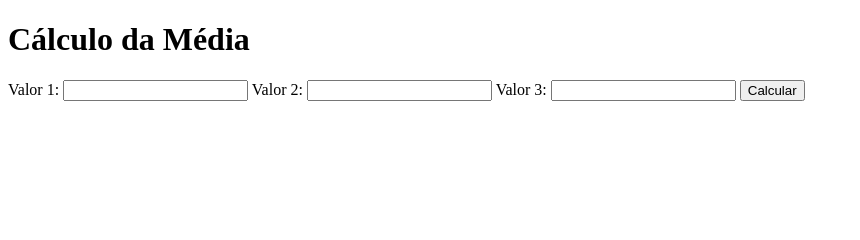
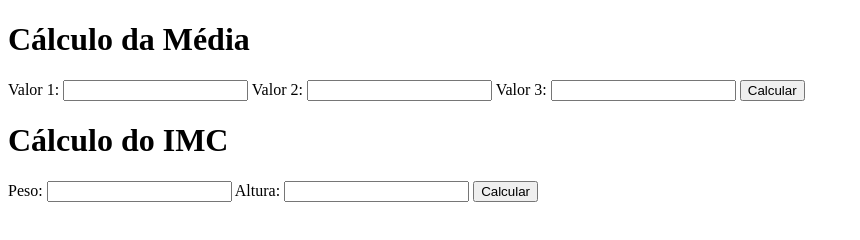
Before and after one commit to FrancielledeAbreu/dev-house, a website: page m1s04/exercises/index.html in a window 1280 px wide. Shown: the whole page, without its empty margins (0-860 px from the left). Drawn offline with Linux system fonts and the light colour scheme.

Commit message:
feat: exercice two done

```diff
--- a/m1s04/exercises/exercises_week_2.js
+++ b/m1s04/exercises/exercises_week_2.js
@@ -28,3 +28,24 @@ const returnMedia = () => {
   result.textContent = `A média é: ${media.toFixed(2)}`;
   result.style.display = "block";
 };
+
+const returnIMC = () => {
+  const result = document.getElementById("result_imc");
+  result.style.display = "none";
+
+  const weight = parseFloat(document.getElementById("weight").value);
+  const height = parseFloat(document.getElementById("height").value);
+
+  const values = [weight, height];
+
+  let imc = 0;
+
+  const allNumbers = values.every((value) => isNumber(value));
+
+  if (allNumbers) {
+    imc = weight / (height * height);
+    result.textContent = `o IMC é: ${imc.toFixed(2)}`;
+    result.style.display = "block";
+  }
+  return;
+};
--- a/m1s04/exercises/index.html
+++ b/m1s04/exercises/index.html
@@ -7,6 +7,7 @@
 </head>
 
 <body>
+  <div id="calculator">
     <h1>Cálculo da Média</h1>
 
     <label for="value_one">Valor 1:</label>
@@ -19,8 +20,22 @@
     <input type="text" id="value_tree">
 
     <button onclick="returnMedia()">Calcular</button>
+    <div id="result"></div>
+  </div>
 
-  <div id="result"></div>
+  <div id="imc">
+    <h1>Cálculo do IMC</h1>
+
+    <label for="weight">Peso:</label>
+    <input type="text" id="weight">
+
+    <label for="height">Altura:</label>
+    <input type="text" id="height">
+
+    <button onclick="returnIMC()">Calcular</button>
+    <div id="result_imc"></div>
+  </div>
+
 
 </body>
 </html>
```
Lines whose indentation alone changed are shown as unchanged.
